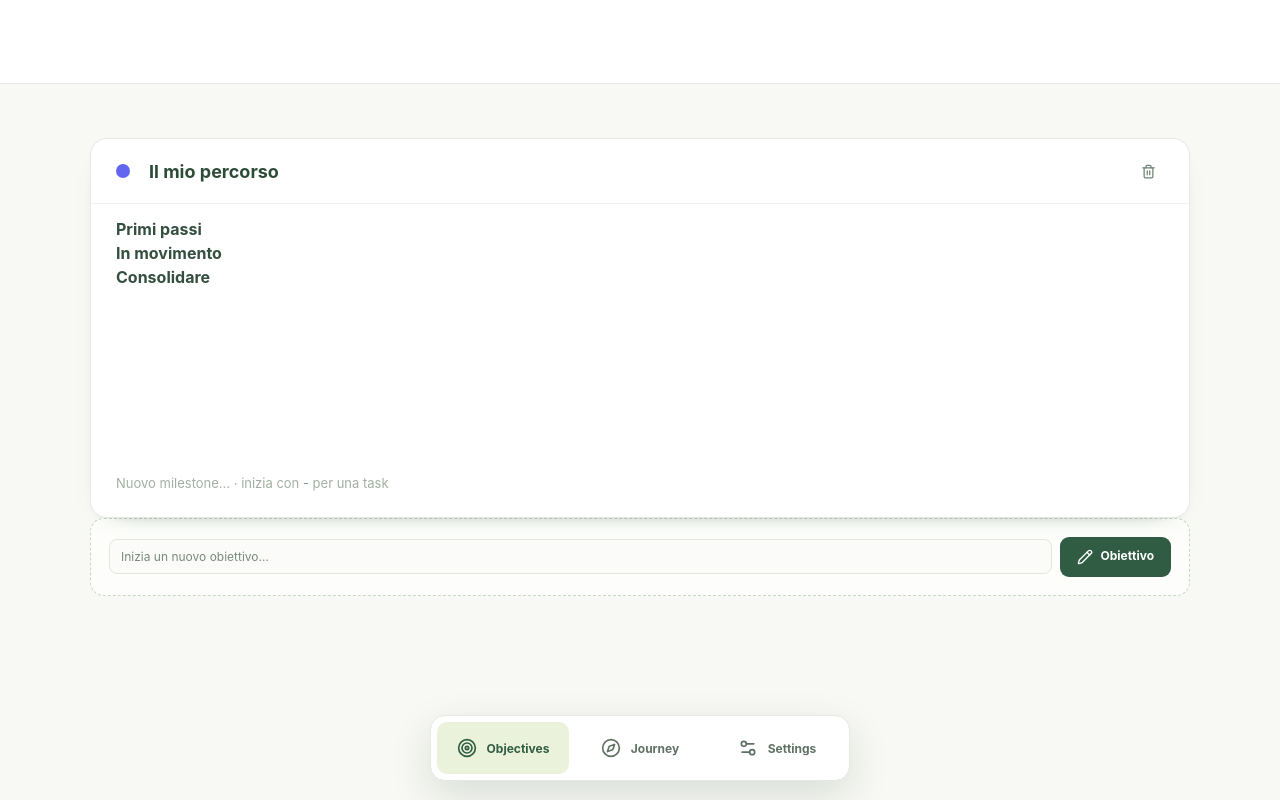
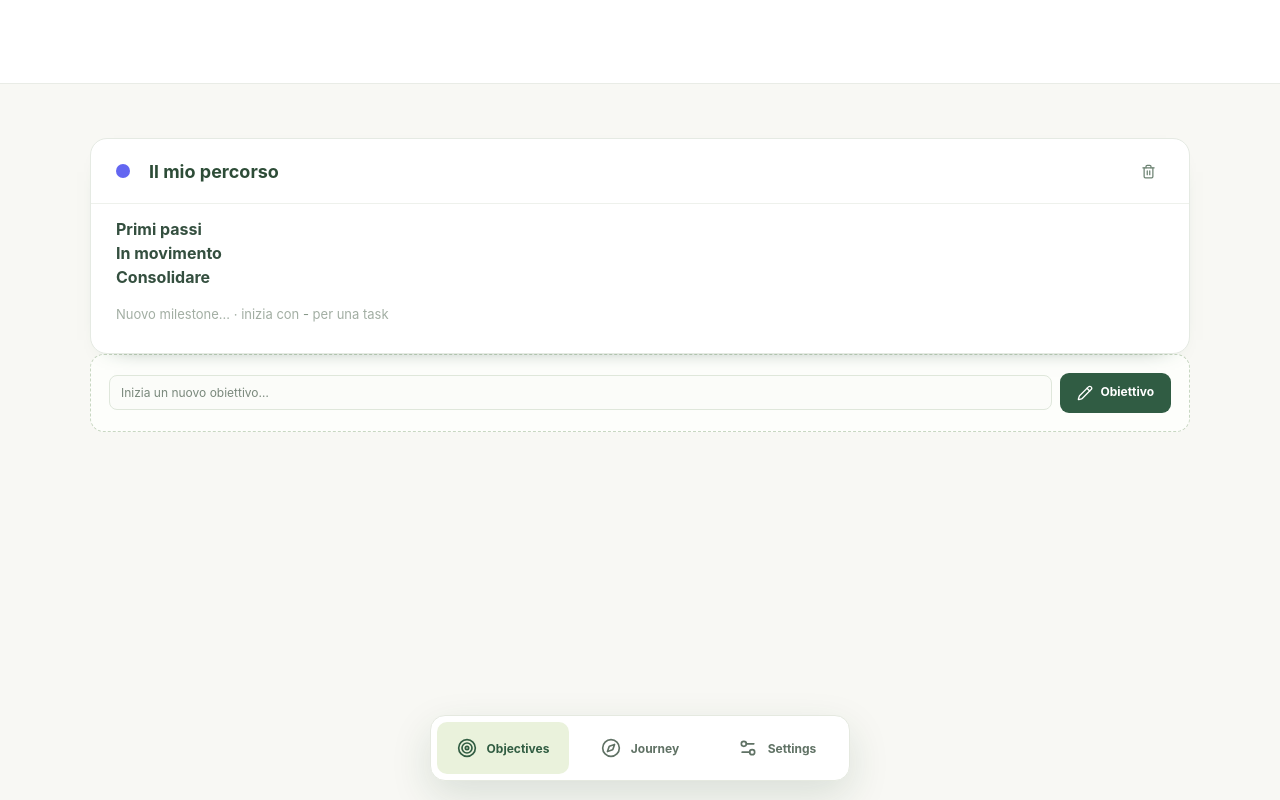
Before and after one commit to EmprinEnrico/app-scout, a React (Vite) app in the folder web/: page / in a window 1280 px wide. Built offline with nearby package versions, Linux system fonts and the light colour scheme.

Commit message:
Simplify objective editor end spacing

```diff
--- a/web/src/Hierarchy.css
+++ b/web/src/Hierarchy.css
@@ -94,8 +94,8 @@
   cursor: text; user-select: text;
 }
 .markdown-editor:focus { background: #fbfcf9; }
-.continuous-objective-editor { padding: 13px 25px 20px; }
-.continuous-objective-editor .tiptap { min-height: 240px; outline: 0; color: #304c3b; }
+.continuous-objective-editor { padding: 13px 25px 4px; }
+.continuous-objective-editor .tiptap { outline: 0; color: #304c3b; }
 .continuous-objective-editor .continuous-milestone {
   margin: 0; color: #344f3f; font-size: 16px; font-weight: 750; line-height: 1.5;
 }
@@ -113,7 +113,7 @@
   color: #718276; text-decoration: line-through;
 }
 .continuous-editor-hint {
-  display: block; width: calc(100% - 50px); margin: -8px 25px 18px; padding: 5px 0;
+  display: block; width: calc(100% - 50px); margin: 0 25px 18px; padding: 12px 0 10px;
   border: 0; background: transparent; color: #a2aea3; font: inherit; font-size: 13px;
   line-height: 1.5; text-align: left; cursor: text;
 }
```
